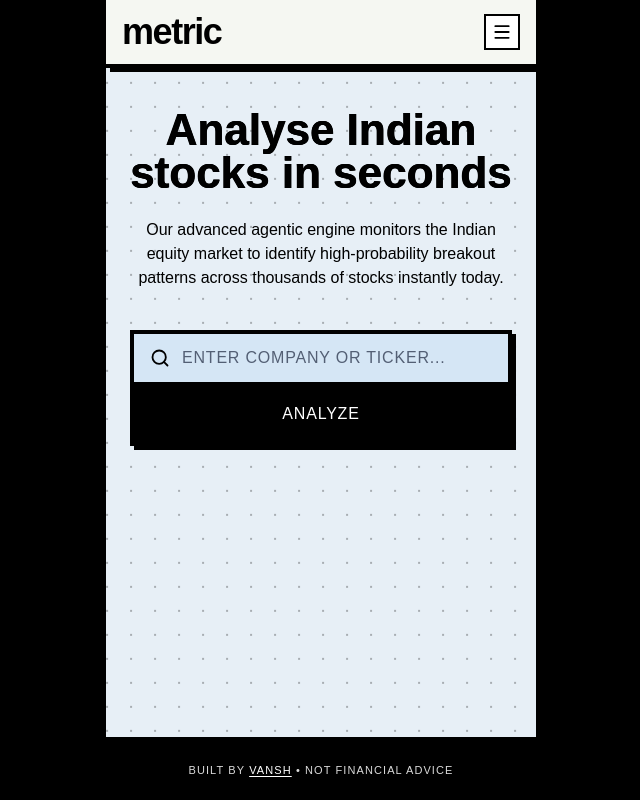
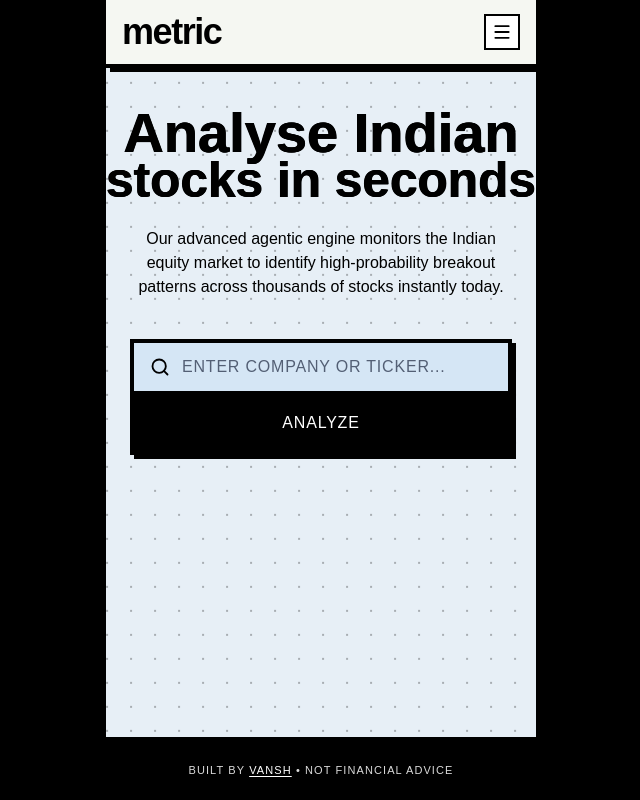
Before and after one commit to threeoneonetwo/metric-stocks-analyser, a Next.js app: page / in a window 1280 px wide. Shown: the whole page, without its empty margins (319-959 px from the left). Built offline with nearby package versions, Linux system fonts and the light colour scheme.

Commit message:
Increase landing headline size

```diff
--- a/app/page.tsx
+++ b/app/page.tsx
@@ -8,11 +8,11 @@ export default function Home() {
       <section className="mx-auto flex w-full max-w-[42rem] flex-1 flex-col gap-10 px-4 py-10 sm:px-6">
         <div className="flex flex-col items-center gap-6 text-center">
           <h1
-            className="animate-entrance delay-1 text-[clamp(1.95rem,7.2vw,2.75rem)] font-black leading-[0.98] text-black [text-shadow:0.35px_0_0_#000,-0.35px_0_0_#000]"
+            className="animate-entrance delay-1 font-black leading-[0.9] text-black [text-shadow:0.45px_0_0_#000,-0.45px_0_0_#000]"
             style={{ fontWeight: 900 }}
           >
-            <span className="block whitespace-nowrap">Analyse Indian</span>
-            <span className="block whitespace-nowrap">stocks in seconds</span>
+            <span className="block whitespace-nowrap text-[clamp(2.5rem,10vw,3.5rem)]">Analyse Indian</span>
+            <span className="block whitespace-nowrap text-[clamp(2.2rem,8.8vw,3.1rem)]">stocks in seconds</span>
           </h1>
           <p className="animate-entrance delay-2 max-w-[32rem] text-base leading-6">
             Our advanced agentic engine monitors the Indian equity market to
```
